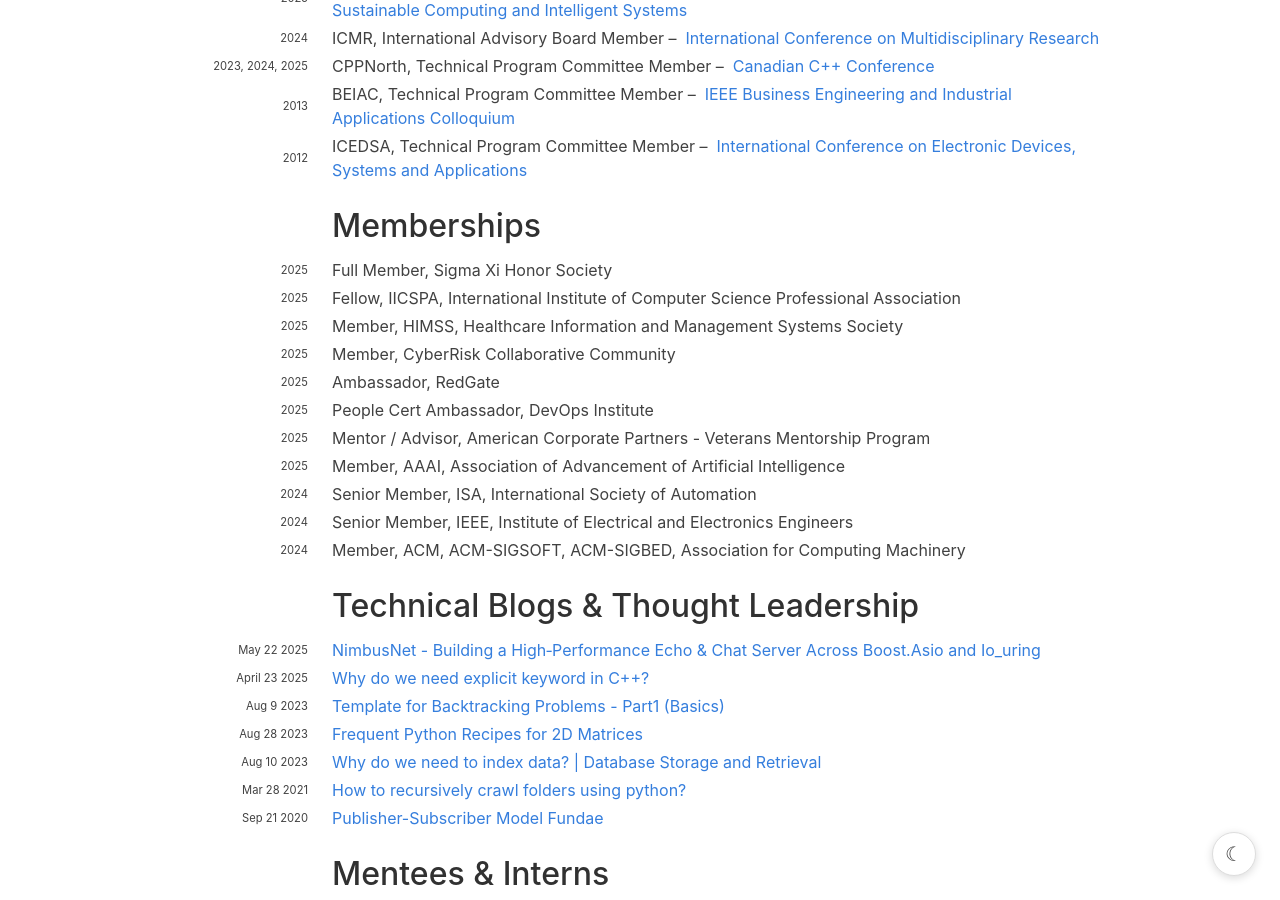
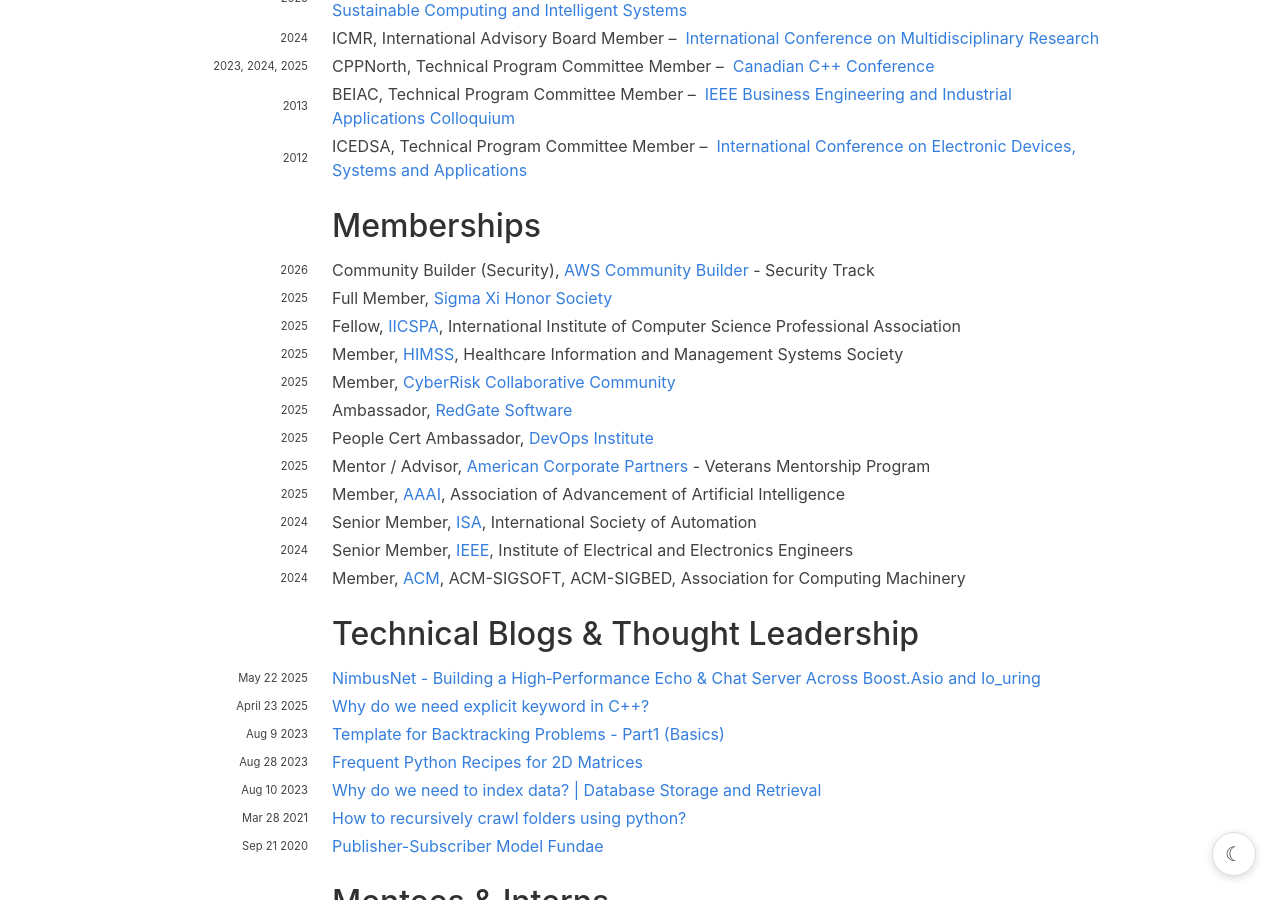
Before and after one commit to hariharanragothaman/hariharanragothaman.github.io, a Jekyll site: the page built from cv.md, in a window 1280 px wide and 900 px high, scrolled down 8728 px. Built offline with Jekyll 4.4.1, drawn with Linux system fonts in a browser that asks for light colours; nearby versions of some CDN libraries; some web fonts are replaced.

Commit message:
Add AWS Community Builder (Security) membership, update RedGate to RedGate Software, and add hyperlinks to all membership institutions
Made-with: Cursor

```diff
--- a/_data/membership.yaml
+++ b/_data/membership.yaml
@@ -1,43 +1,47 @@
-- institution: Sigma Xi Honor Society
+- institution: <a href="https://aws.amazon.com/developer/community/community-builders/">AWS Community Builder</a> - Security Track
+  position: Community Builder (Security)
+  year: 2026
+
+- institution: <a href="https://www.sigmaxi.org/">Sigma Xi Honor Society</a>
   position: Full Member
   year: 2025
 
-- institution: IICSPA, International Institute of Computer Science Professional Association
+- institution: <a href="https://www.iicspa.org/">IICSPA</a>, International Institute of Computer Science Professional Association
   position: Fellow
   year: 2025
 
-- institution: HIMSS, Healthcare Information and Management Systems Society
+- institution: <a href="https://www.himss.org/">HIMSS</a>, Healthcare Information and Management Systems Society
   position: Member
   year: 2025
 
-- institution: CyberRisk Collaborative Community
+- institution: <a href="https://cyberriskcollaborative.com/">CyberRisk Collaborative Community</a>
   position: Member
   year: 2025
 
-- institution: RedGate
-  position:  Ambassador
+- institution: <a href="https://www.red-gate.com/">RedGate Software</a>
+  position: Ambassador
   year: 2025
 
-- institution: DevOps Institute
+- institution: <a href="https://www.devopsinstitute.com/">DevOps Institute</a>
   position: People Cert Ambassador
   year: 2025
 
-- institution: American Corporate Partners - Veterans Mentorship Program
+- institution: <a href="https://www.acp-advisornet.org/">American Corporate Partners</a> - Veterans Mentorship Program
   position: Mentor / Advisor
   year: 2025
 
-- institution: AAAI, Association of Advancement of Artificial Intelligence
-  position:  Member
+- institution: <a href="https://www.aaai.org/">AAAI</a>, Association of Advancement of Artificial Intelligence
+  position: Member
   year: 2025
 
-- institution: ISA, International Society of Automation
+- institution: <a href="https://www.isa.org/">ISA</a>, International Society of Automation
   position: Senior Member
   year: 2024
 
-- institution: IEEE, Institute of Electrical and Electronics Engineers
+- institution: <a href="https://www.ieee.org/">IEEE</a>, Institute of Electrical and Electronics Engineers
   position: Senior Member
   year: 2024
 
-- institution: ACM, ACM-SIGSOFT, ACM-SIGBED, Association for Computing Machinery
+- institution: <a href="https://www.acm.org/">ACM</a>, ACM-SIGSOFT, ACM-SIGBED, Association for Computing Machinery
   position: Member
   year: 2024
```
